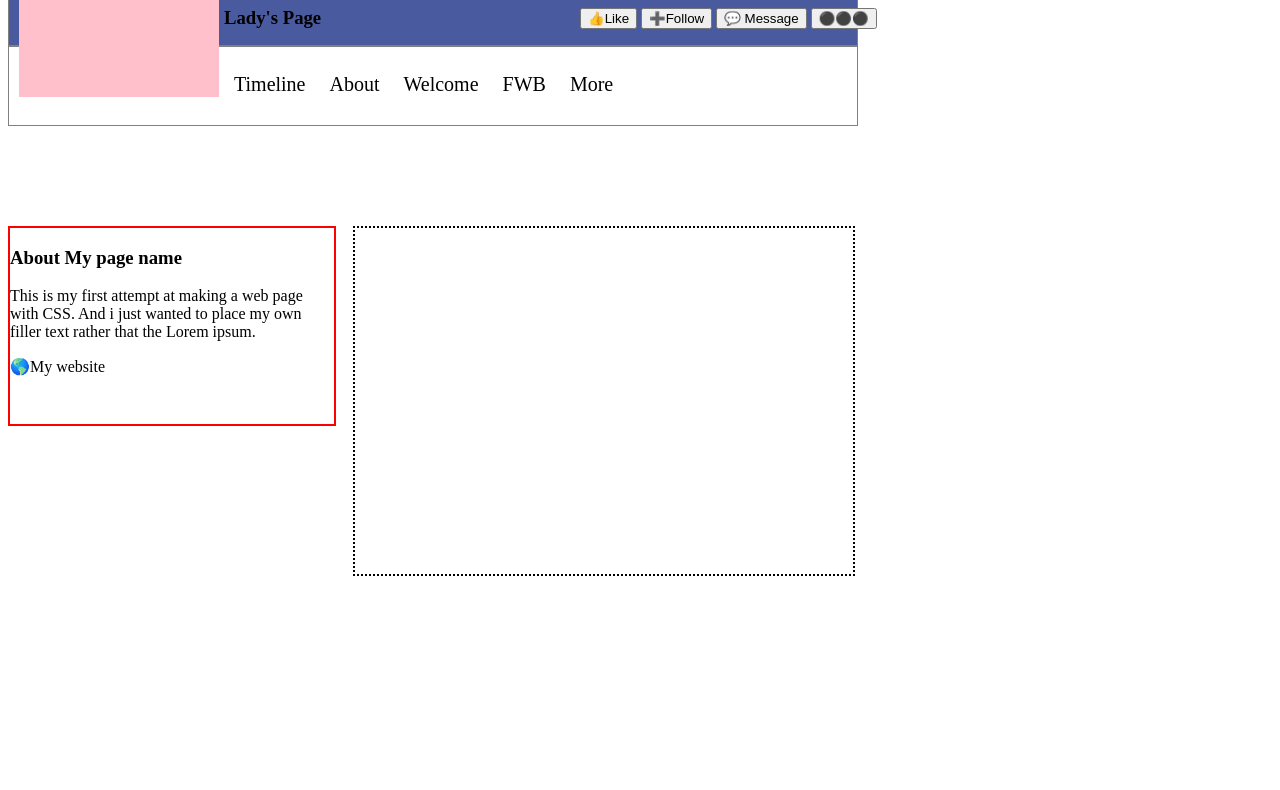
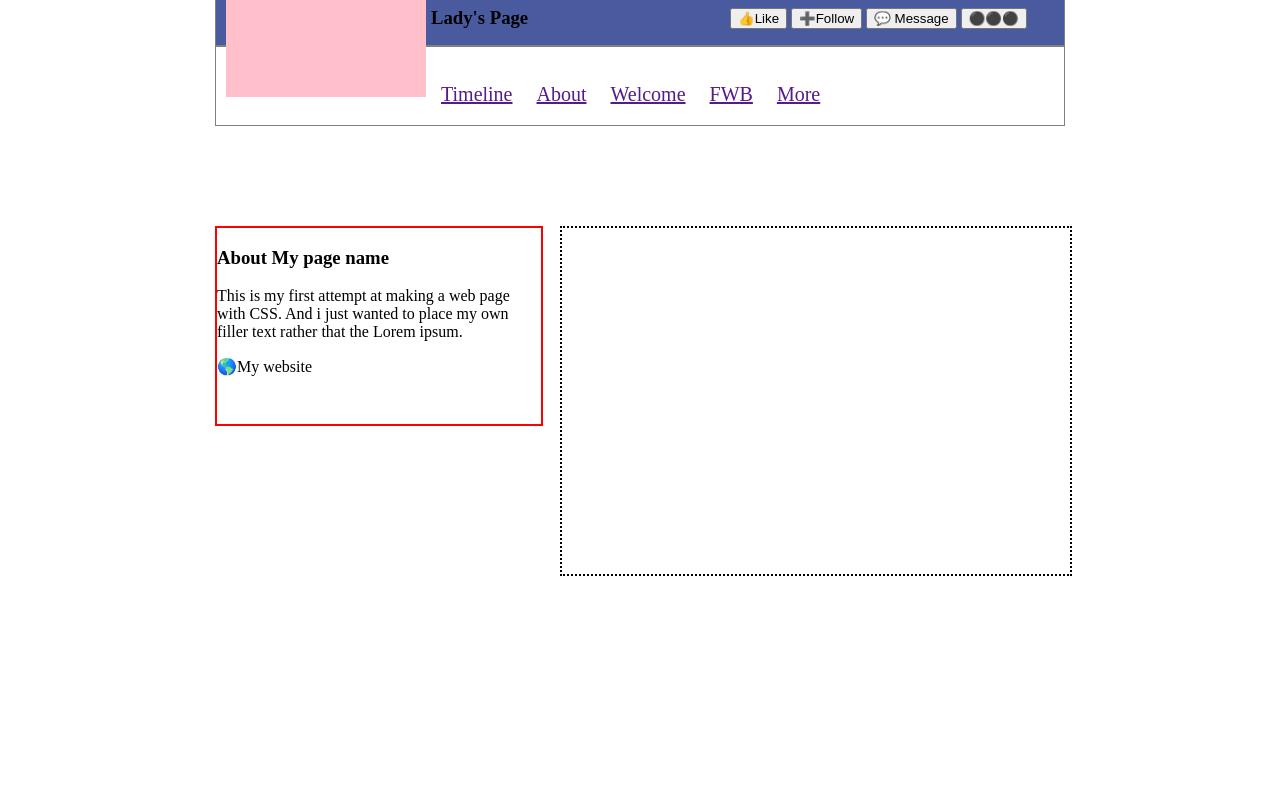
Before and after one commit to Lakjac20/Social-page-assessment, a plain HTML site: page index.html in a window 1280 px wide. Shown: the part 362-1152 px from the top of the page. Drawn offline with Linux system fonts and the light colour scheme.

Commit message:
Centered the page and created links

```diff
--- a/index.html
+++ b/index.html
@@ -26,11 +26,11 @@
     <nav>
     <div class="Profile-links">
         <ul>
-            <li>Timeline</li>
-            <li>About</li>
-            <li>Welcome</li>
-            <li>FWB</li>
-            <li>More</li>
+            <li> <a href="">Timeline</a></li>
+            <li> <a href="">About</a> </li>
+            <li><a href="">Welcome</a></li>
+            <li><a href="">FWB</a></li>
+            <li><a href="">More</a></li>
 
         </ul>
     </div>
--- a/style.css
+++ b/style.css
@@ -1,8 +1,11 @@
-* {box-sizing: border-box;}
+* {box-sizing: border-box;
+}
+
 
 .Header-box {
     position: relative;
     background-color: #4a5a9e;
+    margin: 0 auto;
     height: 400px;
     width: 850px;
     border: 1px solid grey;
@@ -16,6 +19,7 @@
 
     background-color: pink;
     position: relative;
+
     height: 200px;
     width: 200px;
     top: 250px;
@@ -24,6 +28,7 @@
 nav {
     background-color: white;
     border: 1px solid grey;
+    margin: 0 auto;
     height: 80px;
     width: 850px;
 }
@@ -34,7 +39,7 @@ nav {
 }
 .Profile-links li {
     list-style: none;
-    display: inline;
+    display: inline-block;
     position: relative;
     padding: 10px;
     font-size: 20px;
@@ -44,12 +49,12 @@ nav {
 .mybuttons {
     position: absolute;
     top: 370px;
-    left: 580px;
+    left: 730px;
 
 }
 
 .row {
-
+    margin: 0 auto;
     height: 800px;
     width: 850px;
 }
@@ -65,18 +70,11 @@ nav {
 }
 
 .column2 {
+
     border: 2px black dotted;
     height: 350px;
-    width: 502px;
+    width: 512px;
     position: relative;
     left: 345px;
     top: -100px;
 }
-
-.column2 nav {
-    height: 30px;
-    width: 502px;
-    list-style: none;
-    position: relative;
-    top: 315px;
-}
```
